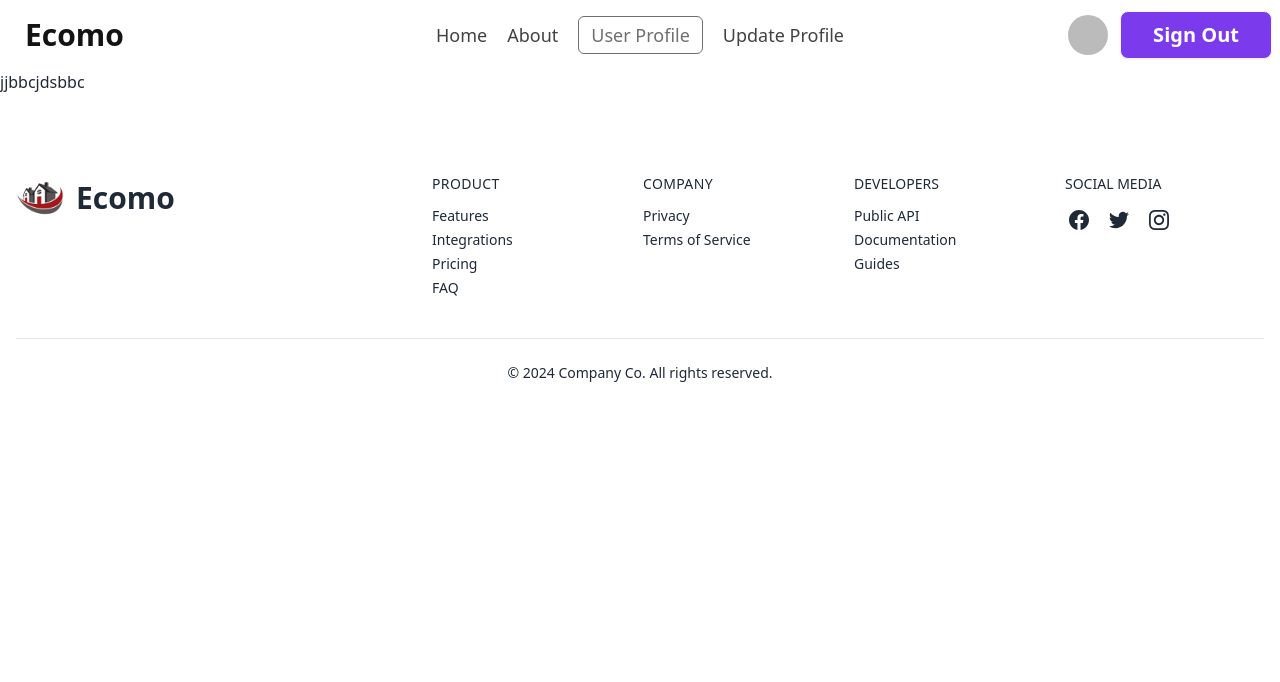
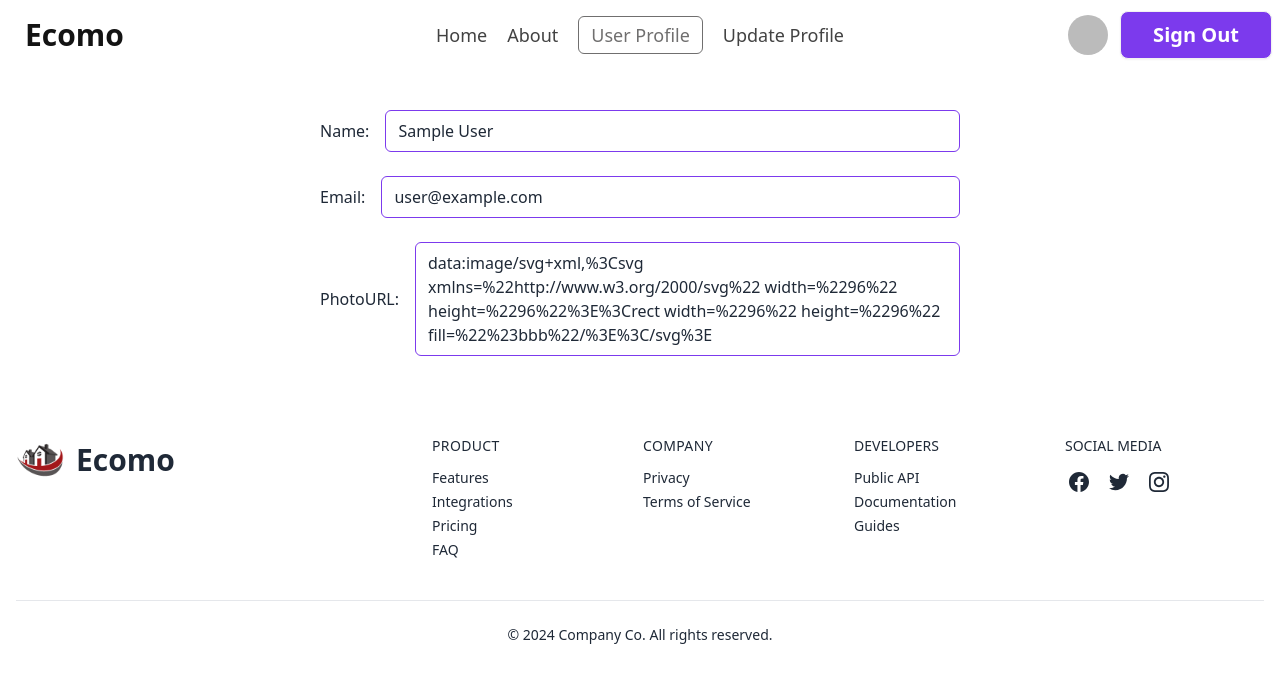
Before and after one commit to devo-ab/real-estate, a React (Vite) app: page /user-profile in a window 1280 px wide. Shown: the top 682 px of the page. Built offline with nearby package versions, Linux system fonts and the light colour scheme; no server answers; sample sign-in values are in the browser's storage.

Commit message:
add user profile

```diff
--- a/src/Pages/UserProfile/UserProfile.jsx
+++ b/src/Pages/UserProfile/UserProfile.jsx
@@ -1,9 +1,25 @@
+import { useContext } from "react";
+import { AuthContext } from "../../Providers/AuthProvider";
+
 const UserProfile = () => {
-    return (
-        <div>
-            <h1>jjbbcjdsbbc</h1>
-        </div>
-    );
+  const { user } = useContext(AuthContext);
+
+  return (
+    <div className="md:w-1/2 mx-auto mt-10">
+      <div className="flex items-center gap-4">
+        <p>Name:</p>
+        <p className="border border-violet-600 px-3 py-2 rounded-md w-full">{user.displayName}</p>
+      </div>
+      <div className="flex items-center gap-4 mt-6">
+        <p>Email:</p>
+        <p className="border border-violet-600 px-3 py-2 rounded-md w-full">{user.email}</p>
+      </div>
+      <div className="flex items-center gap-4 mt-6">
+        <p>PhotoURL:</p>
+        <p className="border border-violet-600 px-3 py-2 rounded-md w-full">{user.photoURL}</p>
+      </div>
+    </div>
+  );
 };
 
 export default UserProfile;
```
